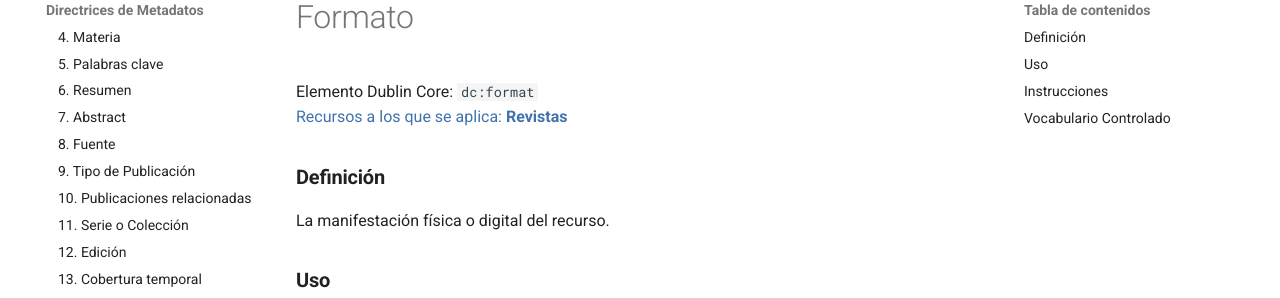
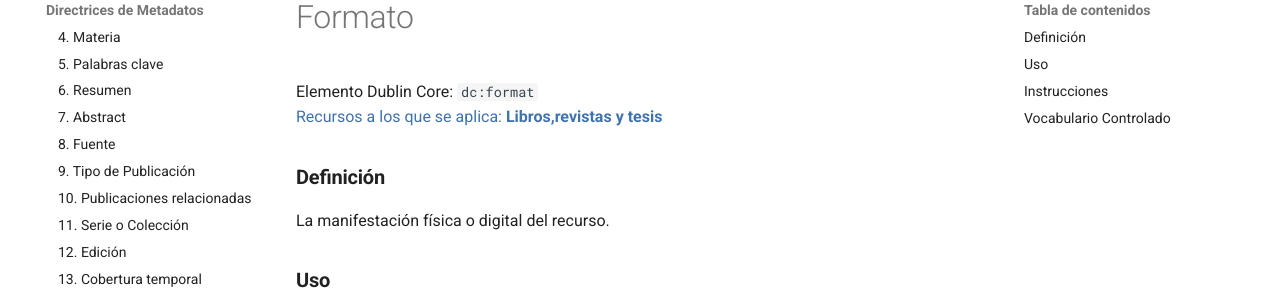
Before and after one commit to luis575497/biblioteca-digital-docs, an MkDocs documentation site: the page built from docs/metadatos/formato.md, in a window 1280 px wide and 900 px high. Shown: the part 149-447 px from the top of the window. Built offline with MkDocs 1.6.1 and Material for MkDocs 9.7.7, drawn with Linux system fonts in a browser that asks for light colours; comment, search, counter and statistics services are not loaded; the version menu is left out.

Commit message:
Update formato.md

```diff
--- a/docs/metadatos/formato.md
+++ b/docs/metadatos/formato.md
@@ -1,6 +1,6 @@
 #Formato
 Elemento Dublin Core: `dc:format`
-<span style="color:#3F72AF">Recursos a los que se aplica: __Revistas__ </span>
+<span style="color:#3F72AF">Recursos a los que se aplica: __Libros,revistas y tesis__ </span>
 
 ### __Definición__
 La manifestación física o digital del recurso.
```
